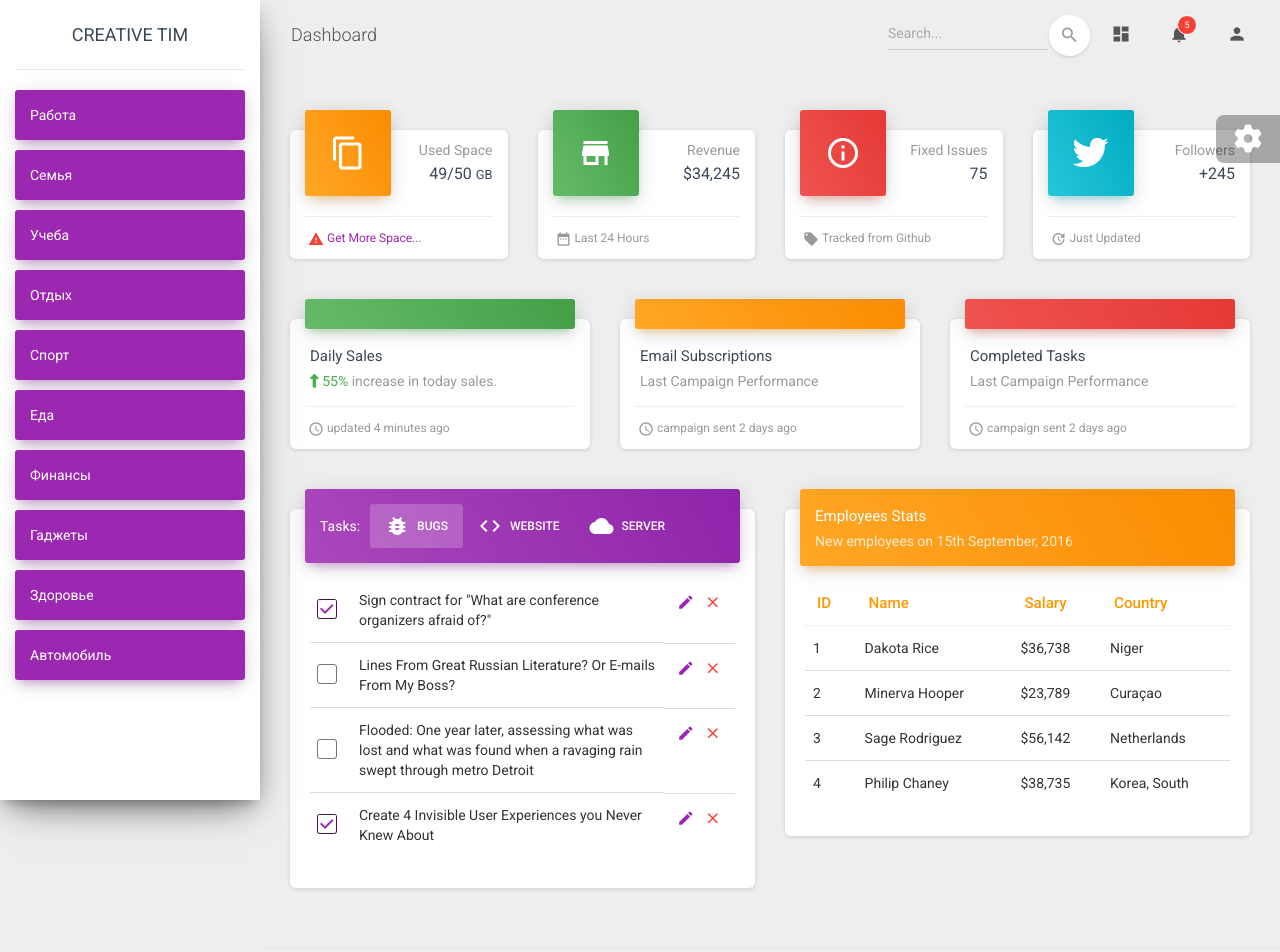
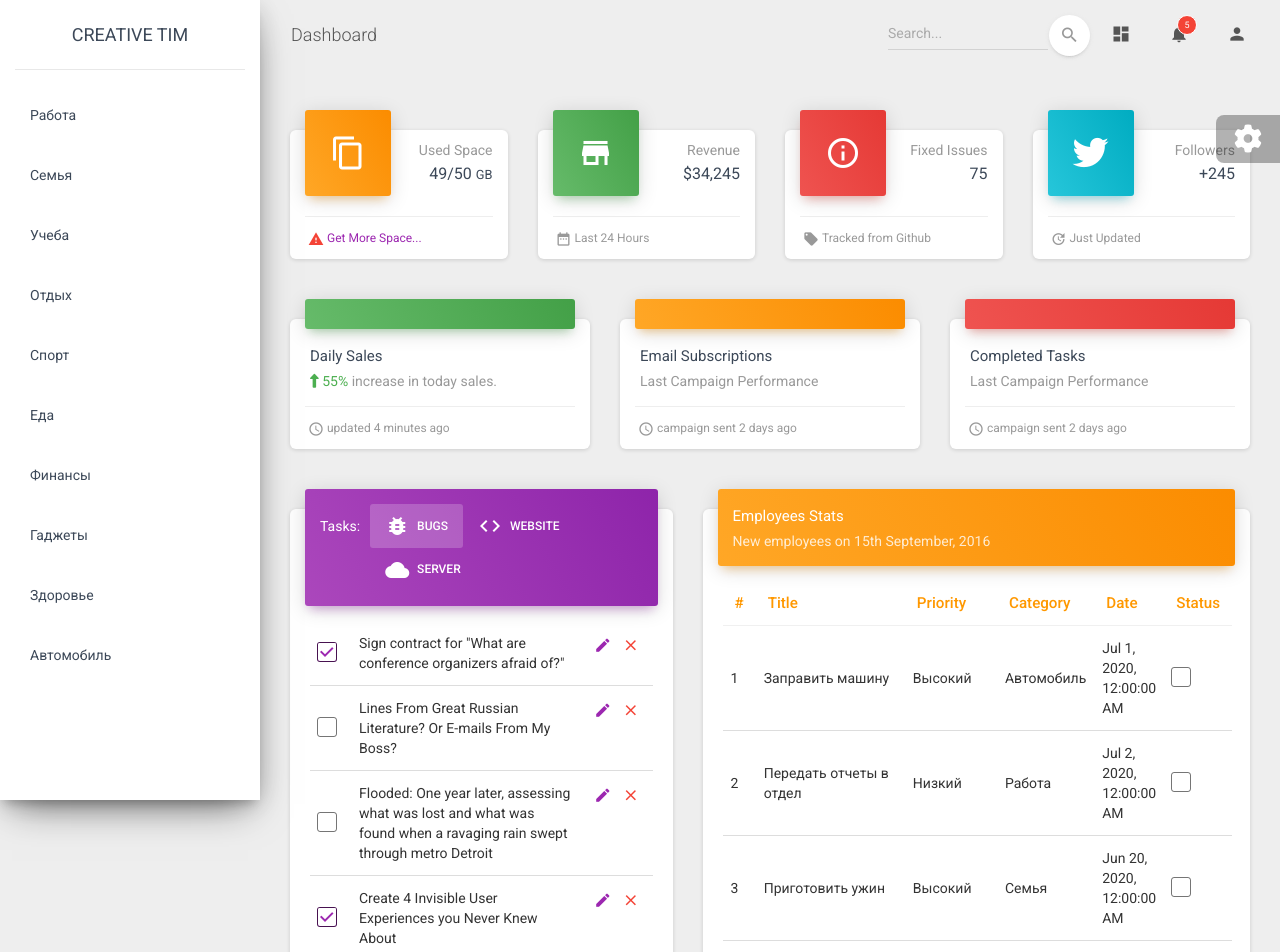
Before and after one commit to Activict/angular-todo, an Angular app: page / in a window 1280 px wide. Shown: the top 952 px of the page. Built offline with nearby package versions, Linux system fonts and the light colour scheme.

Commit message:
add component tasks base features

```diff
--- a/src/app/app.component.html
+++ b/src/app/app.component.html
@@ -194,7 +194,7 @@
           </div>
         </div>
         <div class="row">
-          <div class="col-lg-6 col-md-12">
+          <div class="col-lg-5 col-md-12">
             <div class="card">
               <div class="card-header card-header-tabs card-header-primary">
                 <div class="nav-tabs-navigation">
@@ -442,49 +442,10 @@
               </div>
             </div>
           </div>
-          <div class="col-lg-6 col-md-12">
-            <div class="card">
-              <div class="card-header card-header-warning">
-                <h4 class="card-title">Employees Stats</h4>
-                <p class="card-category">New employees on 15th September, 2016</p>
-              </div>
-              <div class="card-body table-responsive">
-                <table class="table table-hover">
-                  <thead class="text-warning">
-                  <th>ID</th>
-                  <th>Name</th>
-                  <th>Salary</th>
-                  <th>Country</th>
-                  </thead>
-                  <tbody>
-                  <tr>
-                    <td>1</td>
-                    <td>Dakota Rice</td>
-                    <td>$36,738</td>
-                    <td>Niger</td>
-                  </tr>
-                  <tr>
-                    <td>2</td>
-                    <td>Minerva Hooper</td>
-                    <td>$23,789</td>
-                    <td>Curaçao</td>
-                  </tr>
-                  <tr>
-                    <td>3</td>
-                    <td>Sage Rodriguez</td>
-                    <td>$56,142</td>
-                    <td>Netherlands</td>
-                  </tr>
-                  <tr>
-                    <td>4</td>
-                    <td>Philip Chaney</td>
-                    <td>$38,735</td>
-                    <td>Korea, South</td>
-                  </tr>
-                  </tbody>
-                </table>
-              </div>
-            </div>
+          <div class="col-lg-7 col-md-12">
+
+            <app-tasks></app-tasks>
+
           </div>
         </div>
       </div>
--- a/src/app/app.module.ts
+++ b/src/app/app.module.ts
@@ -4,11 +4,13 @@ import { NgModule } from '@angular/core';
 import { AppComponent } from './app.component';
 import {BrowserAnimationsModule} from '@angular/platform-browser/animations';
 import {CategoriesComponent} from './views/categories/categories.component';
+import {TasksComponent} from './views/tasks/tasks.component';
 
 @NgModule({
   declarations: [
     AppComponent,
-    CategoriesComponent
+    CategoriesComponent,
+    TasksComponent
   ],
   imports: [
     BrowserModule,
--- a/src/app/data/TestData.ts
+++ b/src/app/data/TestData.ts
@@ -74,7 +74,6 @@ export class TestData {
       title: 'Сходить на митап по программированию',
       priority: TestData.proirities[1],
       completed: true,
-      category: TestData.categories[2],
       date: new Date('2020-06-01')
     },
 
--- a/src/app/service/data-handler.service.ts
+++ b/src/app/service/data-handler.service.ts
@@ -1,16 +1,27 @@
 import {Injectable} from '@angular/core';
 import {Category} from '../model/Category';
 import {TestData} from '../data/TestData';
+import {Task} from '../model/Task';
+import {BehaviorSubject, Subject} from 'rxjs';
 
 @Injectable({
   providedIn: 'root'
 })
 export class DataHandlerService {
 
+  taskSubject = new BehaviorSubject<Task[]>(TestData.tasks);
+  categoriesSubject = new BehaviorSubject<Category[]>(TestData.categories);
+
   constructor() {
+    this.fillTasks();
   }
 
-  getCategories(): Category[] {
-    return TestData.categories;
+  fillTasks() {
+    this.taskSubject.next(TestData.tasks);
+  }
+
+  fillTaskByCategory(category: Category) {
+    this.taskSubject.next(TestData.tasks
+      .filter(value => value.category === category));
   }
 }
--- a/src/app/views/categories/categories.component.html
+++ b/src/app/views/categories/categories.component.html
@@ -9,8 +9,12 @@
   </a></div>
   <div class="sidebar-wrapper">
     <ul class="nav">
-      <li *ngFor="let category of categories" class="nav-item active">
-        <a class="nav-link" href="./dashboard.html">
+      <li (click)="showTaskByCategory(category)"
+          *ngFor="let category of categories"
+          [class.active]="category === selectedCategory"
+          class="nav-item"
+      >
+        <a class="nav-link" href="#">
           <p>{{category.title}}</p>
         </a>
       </li>
--- a/src/app/views/categories/categories.component.ts
+++ b/src/app/views/categories/categories.component.ts
@@ -10,12 +10,18 @@ import {Category} from '../../model/Category';
 export class CategoriesComponent implements OnInit {
 
   categories: Category[];
+  selectedCategory: Category;
 
   constructor(private dataHandler: DataHandlerService) {
   }
 
   ngOnInit(): void {
-    this.categories = this.dataHandler.getCategories();
+    this.dataHandler.categoriesSubject
+      .subscribe(categories => this.categories = categories);
   }
 
+  showTaskByCategory(category: Category) {
+    this.selectedCategory = category;
+    this.dataHandler.fillTaskByCategory(category);
+  }
 }
--- /dev/null
+++ b/src/app/views/tasks/tasks.component.css
@@ -0,0 +1,9 @@
+.completed {
+  text-decoration: line-through;
+  color: #797979;
+}
+
+.novalue {
+  color: #b7B7B7;
+  font-weight: bolder;
+}
--- /dev/null
+++ b/src/app/views/tasks/tasks.component.html
@@ -0,0 +1,47 @@
+<div class="card">
+  <div class="card-header card-header-warning">
+    <h4 class="card-title">Employees Stats</h4>
+    <p class="card-category">New employees on 15th September, 2016</p>
+  </div>
+  <div class="card-body table-responsive">
+    <table class="table table-hover">
+      <thead class="text-warning">
+      <th>#</th>
+      <th>Title</th>
+      <th>Priority</th>
+      <th>Category</th>
+      <th>Date</th>
+      <th>Status</th>
+      </thead>
+      <tbody>
+      <tr *ngFor="let task of tasks; let i = index"
+          [class.completed]="task.completed">
+        <td>{{i + 1}}</td>
+        <td>{{task.title}}</td>
+        <td [class.novalue]="task.priority == null">
+          {{task.priority?.title || "Без приоритета"}}</td>
+        <td [class.novalue]="task.category == null">
+          {{task.category?.title || "Без категории"}}</td>
+        <td [class.novalue]="task.date == null">
+          {{(task.date | date : 'medium') || "Без даты"}}</td>
+        <td>
+          <div class="form-check">
+            <label class="form-check-label">
+              <input (click)="toggleCompletedTask(task)"
+                     [checked]="task.completed"
+                     class="form-check-input"
+                     type="checkbox"
+                     value=""
+              >
+              <span class="form-check-sign">
+                  <span class="check">
+                  </span>
+                </span>
+            </label>
+          </div>
+        </td>
+      </tr>
+      </tbody>
+    </table>
+  </div>
+</div>
--- /dev/null
+++ b/src/app/views/tasks/tasks.component.ts
@@ -0,0 +1,24 @@
+import {Component, OnInit} from '@angular/core';
+import {DataHandlerService} from '../../service/data-handler.service';
+import {Task} from '../../model/Task';
+
+@Component({
+  selector: 'app-tasks',
+  templateUrl: './tasks.component.html',
+  styleUrls: ['./tasks.component.css']
+})
+export class TasksComponent implements OnInit {
+
+  tasks: Task[];
+
+  constructor(private dataHandler: DataHandlerService) {
+  }
+
+  ngOnInit(): void {
+    this.dataHandler.taskSubject.subscribe(tasks => this.tasks = tasks);
+  }
+
+  toggleCompletedTask(task: Task) {
+    task.completed = !task.completed;
+  }
+}
```
